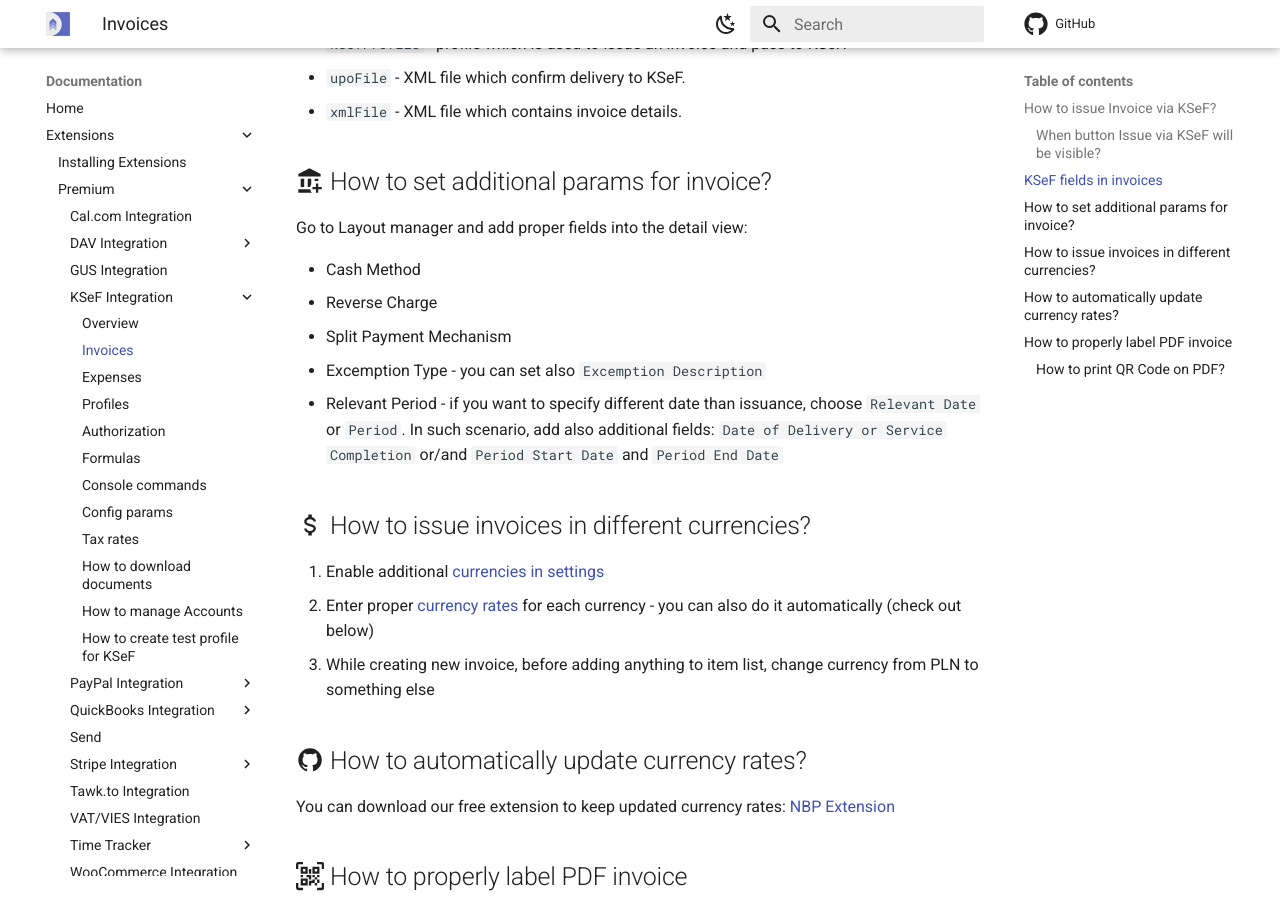
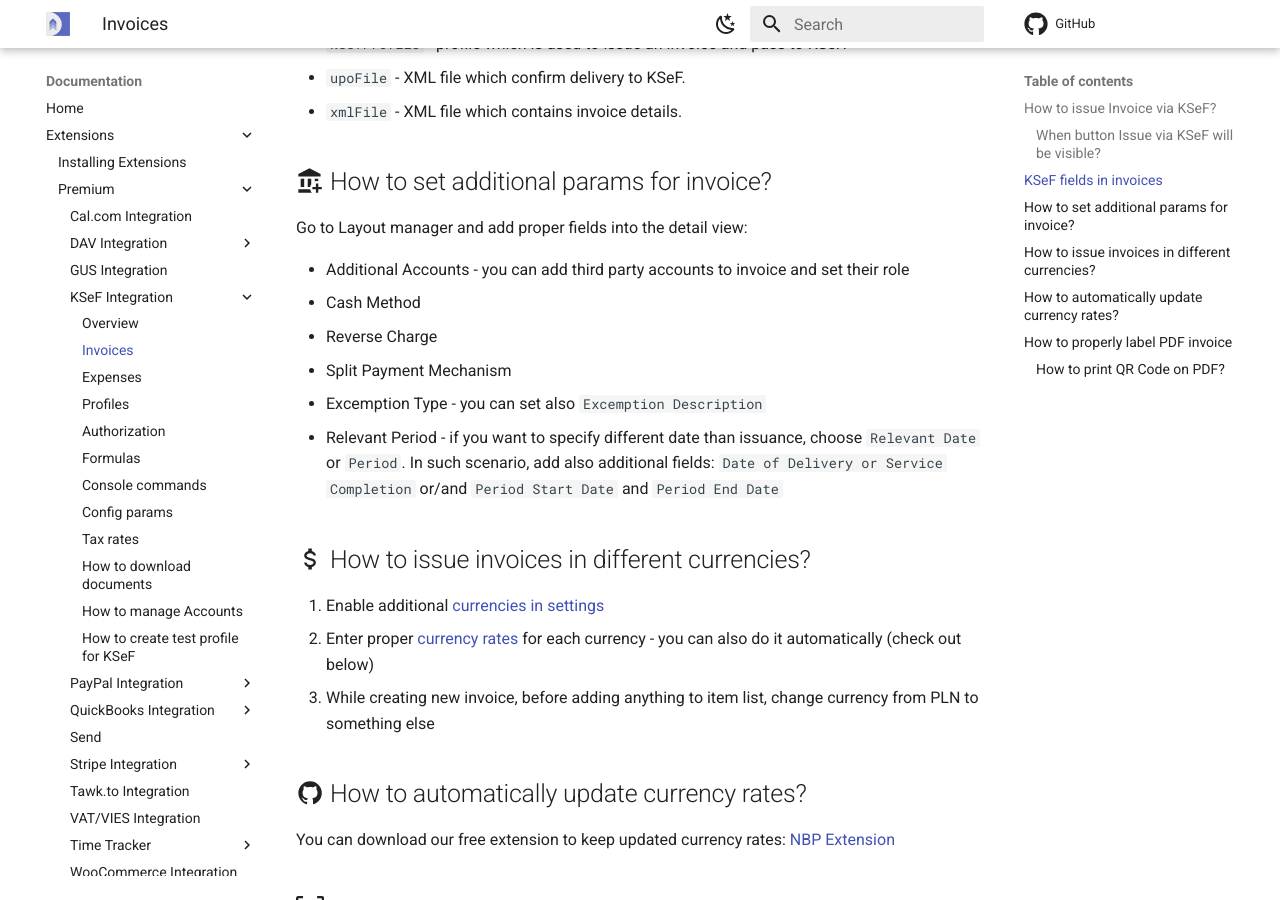
Before and after one commit to dubas-pro/documentation, an MkDocs documentation site: the page built from docs/extensions/ksef/invoices.md, in a window 1280 px wide and 900 px high, scrolled down 1721 px. Built offline with MkDocs 1.6.1 and Material for MkDocs 9.7.7, drawn with Linux system fonts in a browser that asks for light colours; comment, search, counter and statistics services are not loaded.

Commit message:
feat(ksef): add guidance for adding additional accounts to invoices

```diff
--- a/docs/extensions/ksef/invoices.md
+++ b/docs/extensions/ksef/invoices.md
@@ -47,6 +47,7 @@
 
 Go to Layout manager and add proper fields into the detail view:
 
+- Additional Accounts - you can add third party accounts to invoice and set their role
 - Cash Method
 - Reverse Charge
 - Split Payment Mechanism
```
